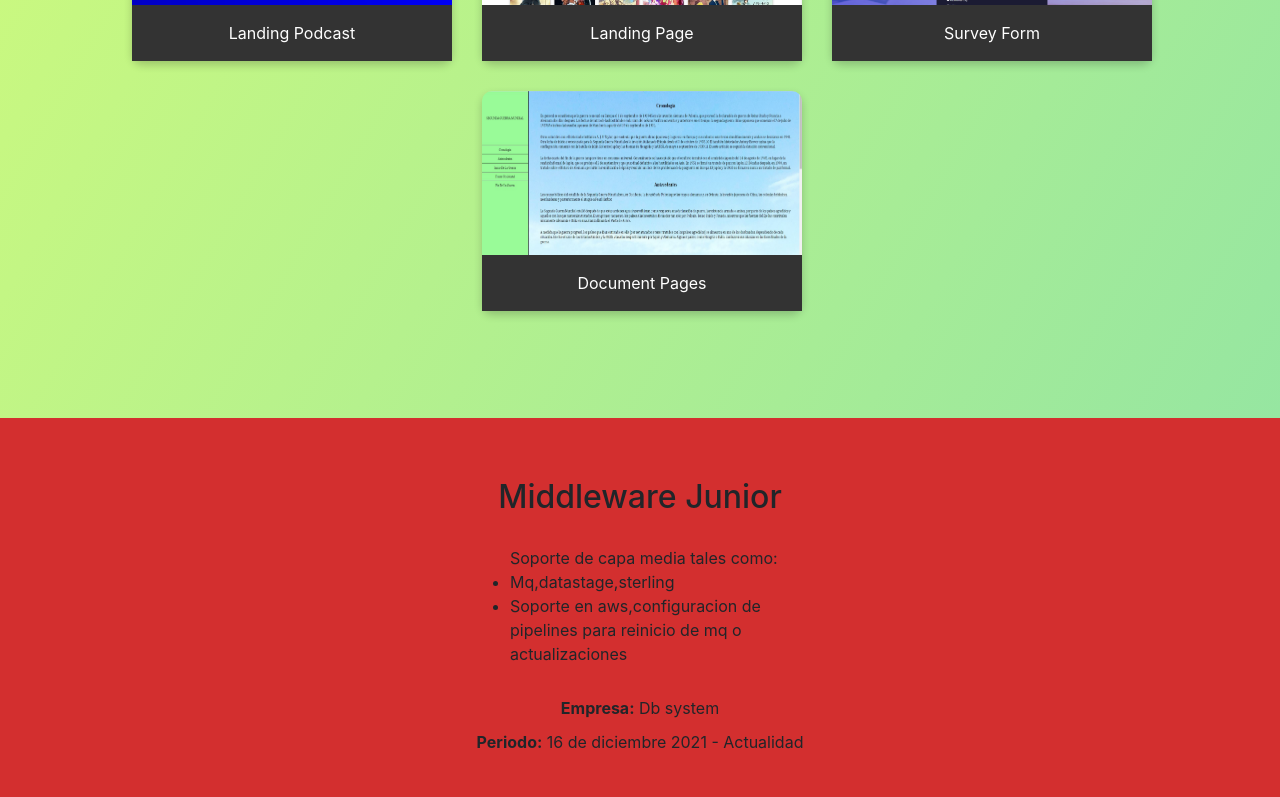
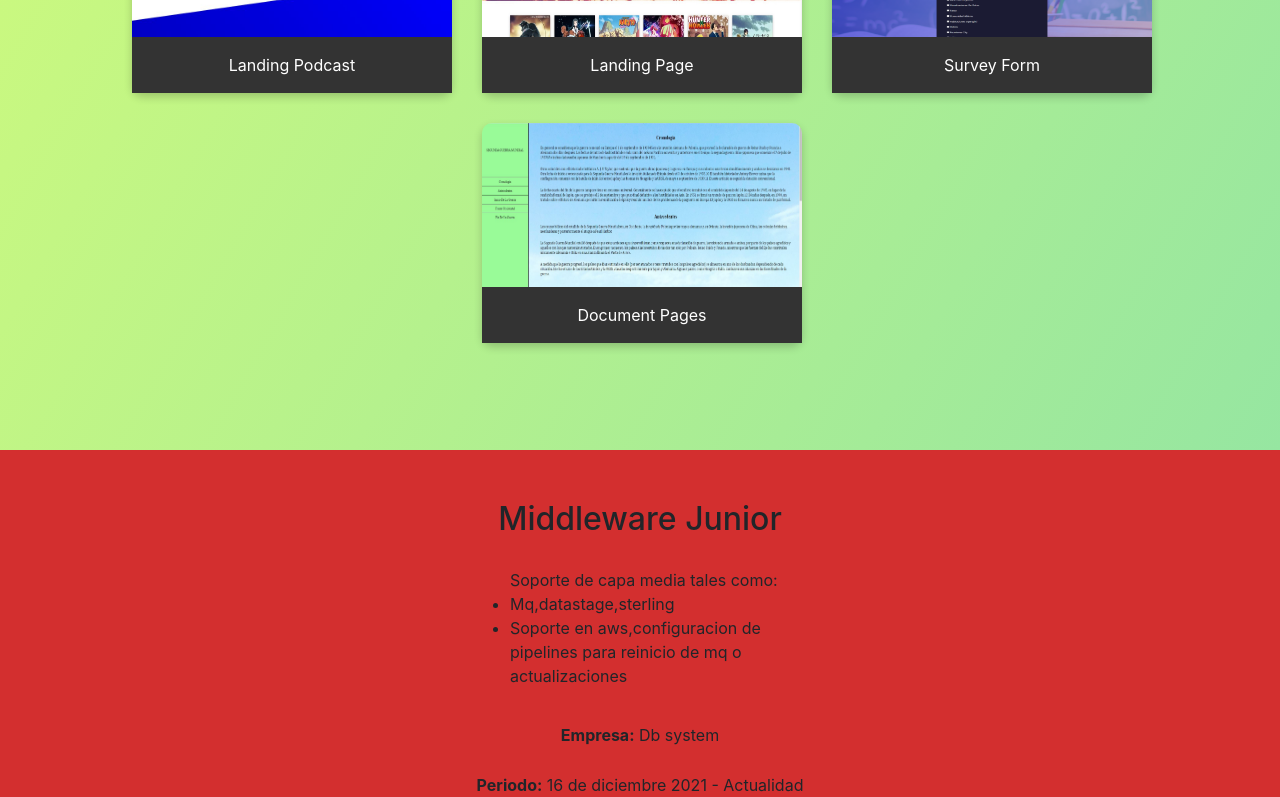
Before and after one commit to kira4489/PortafolioViejo, a React (Create React App) app: page / in a window 1280 px wide. Shown: the part 2000-2797 px from the top of the page. Built offline with nearby package versions, Linux system fonts and the light colour scheme.

Commit message:
last automatize in portfolio web

```diff
--- a/src/Components/Experience/Experience.css
+++ b/src/Components/Experience/Experience.css
@@ -1,5 +1,5 @@
 .container-experience {
-  padding: 60px;
+  padding: 50px;
   background-color: #00C9C8;
 }
 
--- a/src/Components/Experience/Experience2.css
+++ b/src/Components/Experience/Experience2.css
@@ -1,5 +1,5 @@
 .container2-experience {
-    padding: 60px;
+    padding: 50px;
     background-color: #d32f2f;
   }
 
--- a/src/index.css
+++ b/src/index.css
@@ -11,7 +11,3 @@ body,html {
   padding: 0;
   margin: 0;
 }
-
-p{
-  margin: 0 0 0 !important;
-}
```
